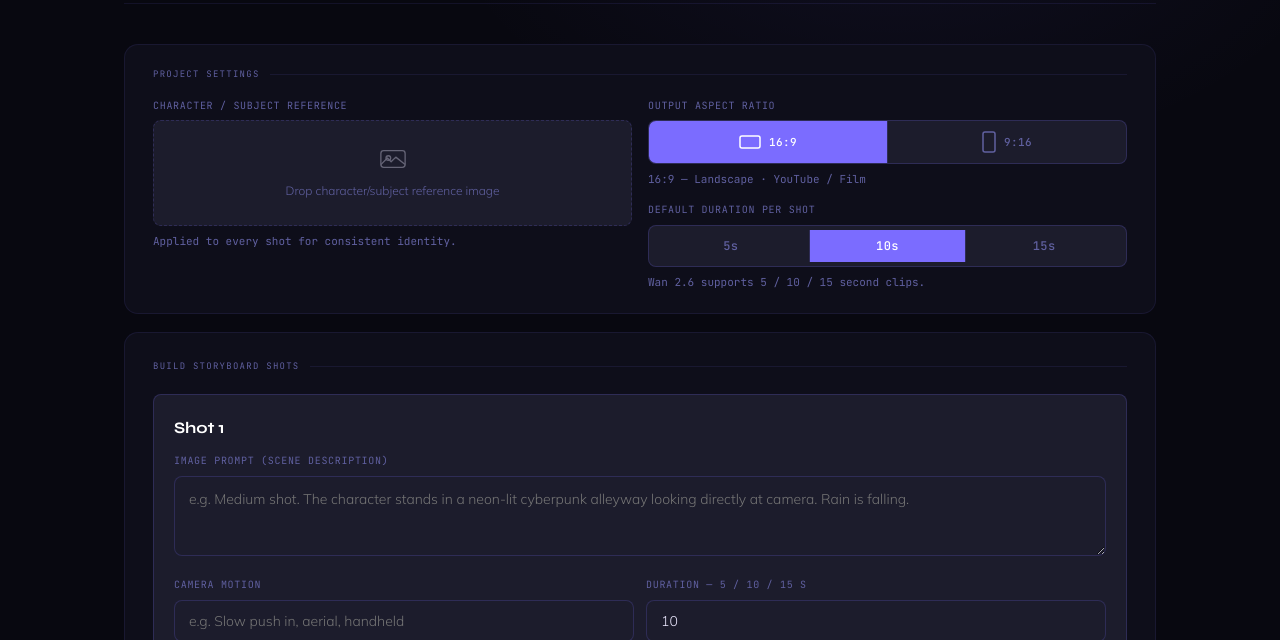
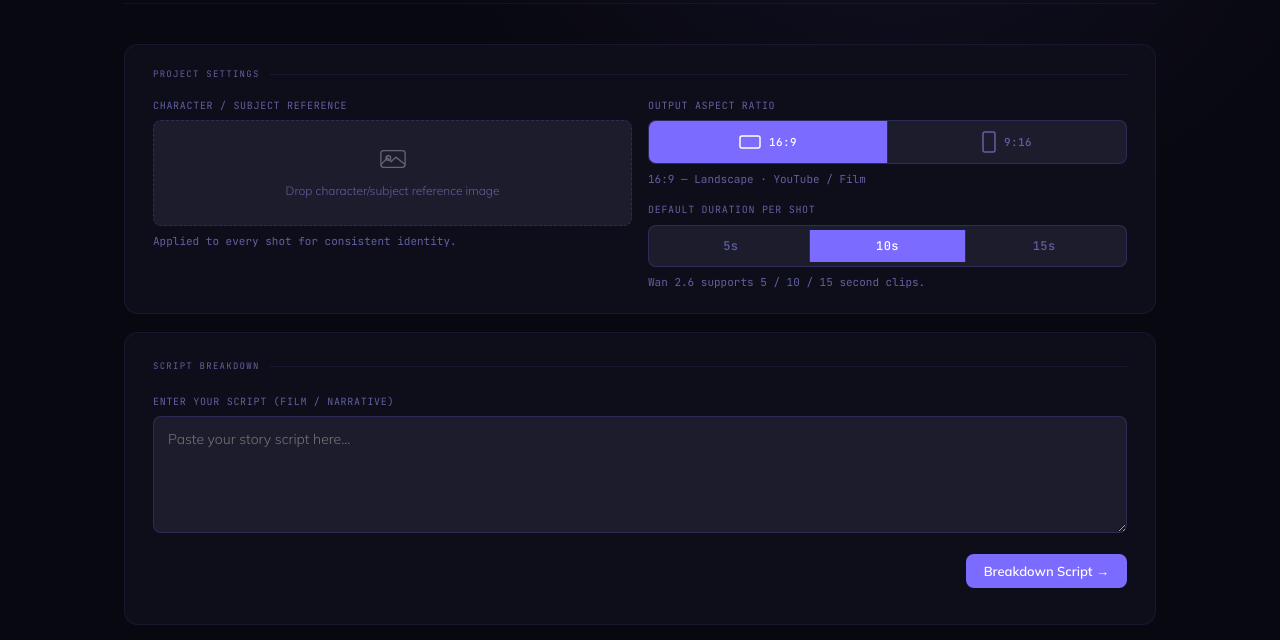
Before and after one commit to Vinaynaik08/frameforge, a website: page public/index.html in a window 1280 px wide. Shown: the part 102-742 px from the top of the page. Drawn offline with Linux system fonts and the light colour scheme.

Commit message:
Add script breakdown functionality to index.html

```diff
--- a/public/index.html
+++ b/public/index.html
@@ -336,6 +336,23 @@ textarea:focus,input:focus{border-color:var(--accent);box-shadow:0 0 0 2px rgba(
   </div>
 
   <div class="card">
+  <div class="card-label">Script Breakdown</div>
+
+  <div class="field">
+    <label>Enter Your Script (Film / Narrative)</label>
+    <textarea id="scriptInput" placeholder="Paste your story script here..." rows="4"></textarea>
+  </div>
+
+  <div style="display:flex;justify-content:flex-end;">
+    <button class="btn btn-primary" onclick="breakdownScript()">
+      Breakdown Script →
+    </button>
+  </div>
+
+  <div id="scriptError" class="error-msg"></div>
+</div>
+
+  <div class="card">
     <div class="card-label">Build Storyboard Shots</div>
     <div id="builderList" class="builder-list"></div>
     <button class="btn btn-ghost" style="width:100%;margin-bottom:24px;" onclick="addShotUI()">+ Add another shot</button>
@@ -414,6 +431,52 @@ textarea:focus,input:focus{border-color:var(--accent);box-shadow:0 0 0 2px rgba(
 </div>
 
 <script>
+
+async function breakdownScript() {
+  const script = document.getElementById('scriptInput').value.trim();
+  const errBox = document.getElementById('scriptError');
+
+  if (!script) {
+    errBox.textContent = 'Please enter a script';
+    return;
+  }
+
+  errBox.textContent = 'Processing...';
+
+  try {
+    const res = await fetch('/api/breakdown-script', {
+      method: 'POST',
+      headers: { 'Content-Type': 'application/json' },
+      body: JSON.stringify({ script })
+    });
+
+    const data = await res.json();
+
+    if (!data.shots || !Array.isArray(data.shots)) {
+      throw new Error('Invalid response');
+    }
+
+    // CLEAR existing builder
+    document.getElementById('builderList').innerHTML = '';
+    shotCounter = 0;
+
+    // ADD shots dynamically
+    data.shots.forEach((shot) => {
+      addShotUI({
+        prompt: shot.prompt || '',
+        camera: shot.camera || '',
+        duration: shot.duration || state.defaultDuration,
+        dialogueText: shot.dialogue || ''
+      });
+    });
+
+    errBox.textContent = `✅ Generated ${data.shots.length} shots`;
+
+  } catch (err) {
+    console.error(err);
+    errBox.textContent = '❌ Failed to breakdown script';
+  }
+}
 // ════════════════════════════════════════════════
 // GLOBALS
 // ════════════════════════════════════════════════
```
